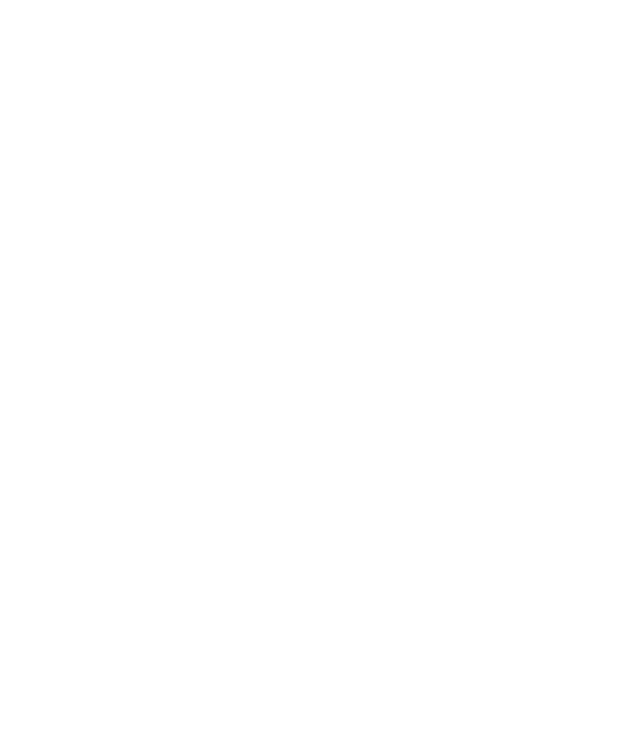
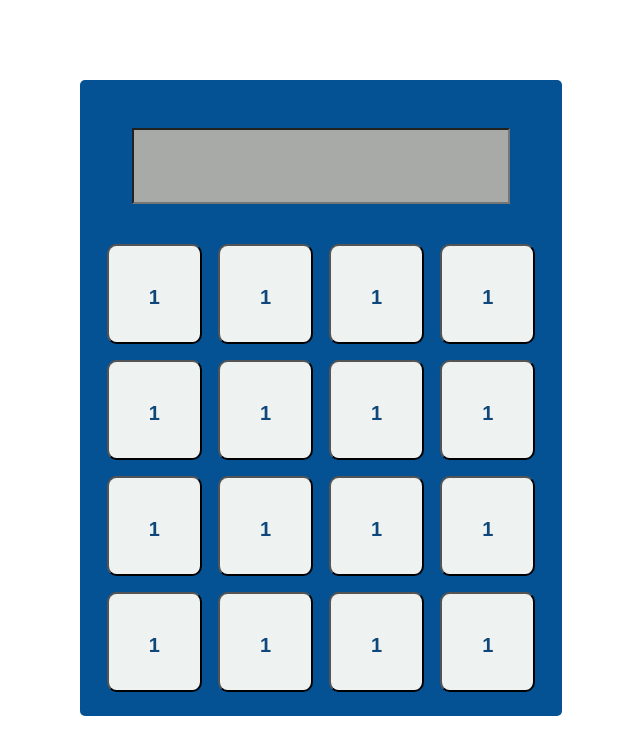
Before and after one commit to V0NASHL/calculator, a plain HTML site: page index.html in a window 1280 px wide. Shown: the whole page, without its empty margins (319-959 px from the left). Drawn offline with Linux system fonts and the light colour scheme.

Commit message:
add text input, buttons, and css styles

```diff
--- a/index.html
+++ b/index.html
@@ -8,6 +8,29 @@
     <script src="javascript.js" defer></script>
 </head>
 <body>
+    <div class="container">
+        <section class="header">
+            <input type="text" id="display">
+        </section>
+        <section class="buttons">
+            <button onclick="getNum()">1</button>
+            <button onclick="getNum()">1</button>
+            <button onclick="getNum()">1</button>
+            <button onclick="getNum()">1</button>
+            <button onclick="getNum()">1</button>
+            <button onclick="getNum()">1</button>
+            <button onclick="getNum()">1</button>
+            <button onclick="getNum()">1</button>
+            <button onclick="getNum()">1</button>
+            <button onclick="getNum()">1</button>
+            <button onclick="getNum()">1</button>
+            <button onclick="getNum()">1</button>
+            <button onclick="getNum()">1</button>
+            <button onclick="getNum()">1</button>
+            <button onclick="getNum()">1</button>
+            <button onclick="getNum()">1</button>
+        </section>
+    </div>
 
 </body>
 </html>
--- a/style.css
+++ b/style.css
@@ -0,0 +1,41 @@
+.container {
+    margin: 10vh auto;
+    width: 450px;
+    padding: 1rem;
+    text-align: center;
+    border-radius: 5px;
+    background-color: #045194;
+}
+
+.header {
+    margin: 2rem;
+}
+
+input {
+    width: 370px;
+    height: 70px;
+    font-size: 3rem;
+    text-align: right;
+    background-color: #a7aaa6;
+}
+
+.buttons {
+    margin: auto;
+    width: 450px;
+    display: flex;
+    flex-wrap: wrap;
+    justify-content: center;
+}
+
+button {
+    padding: 40px;
+    font-size: 20px;
+    margin: 0.5rem;
+    max-width: 100px;
+    max-height: 100px;
+    text-align: center;
+    border-radius: 10%;
+    font-weight: 900;
+    background-color: #eef3f1;
+    color: #10477b;
+}
```
